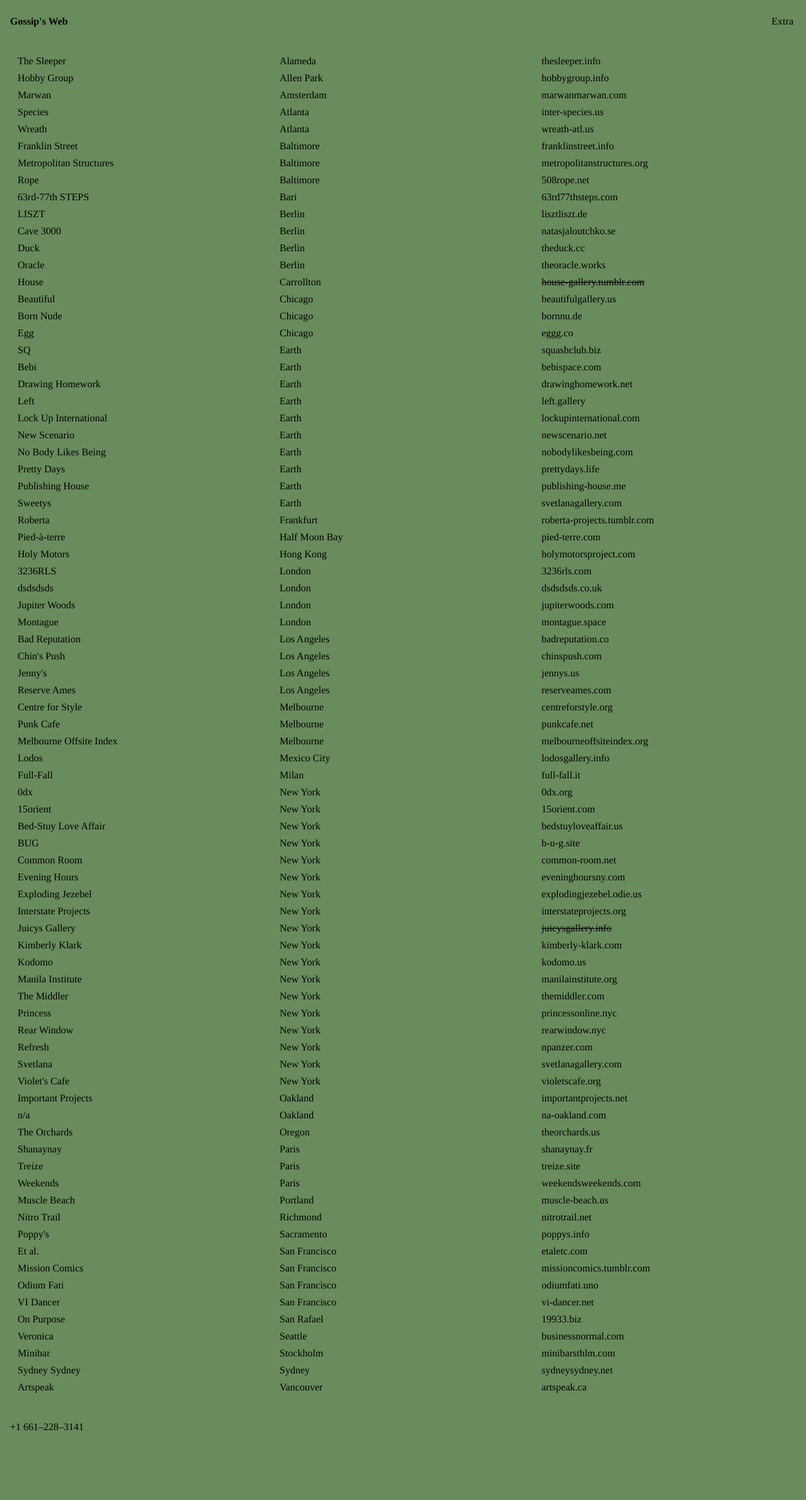
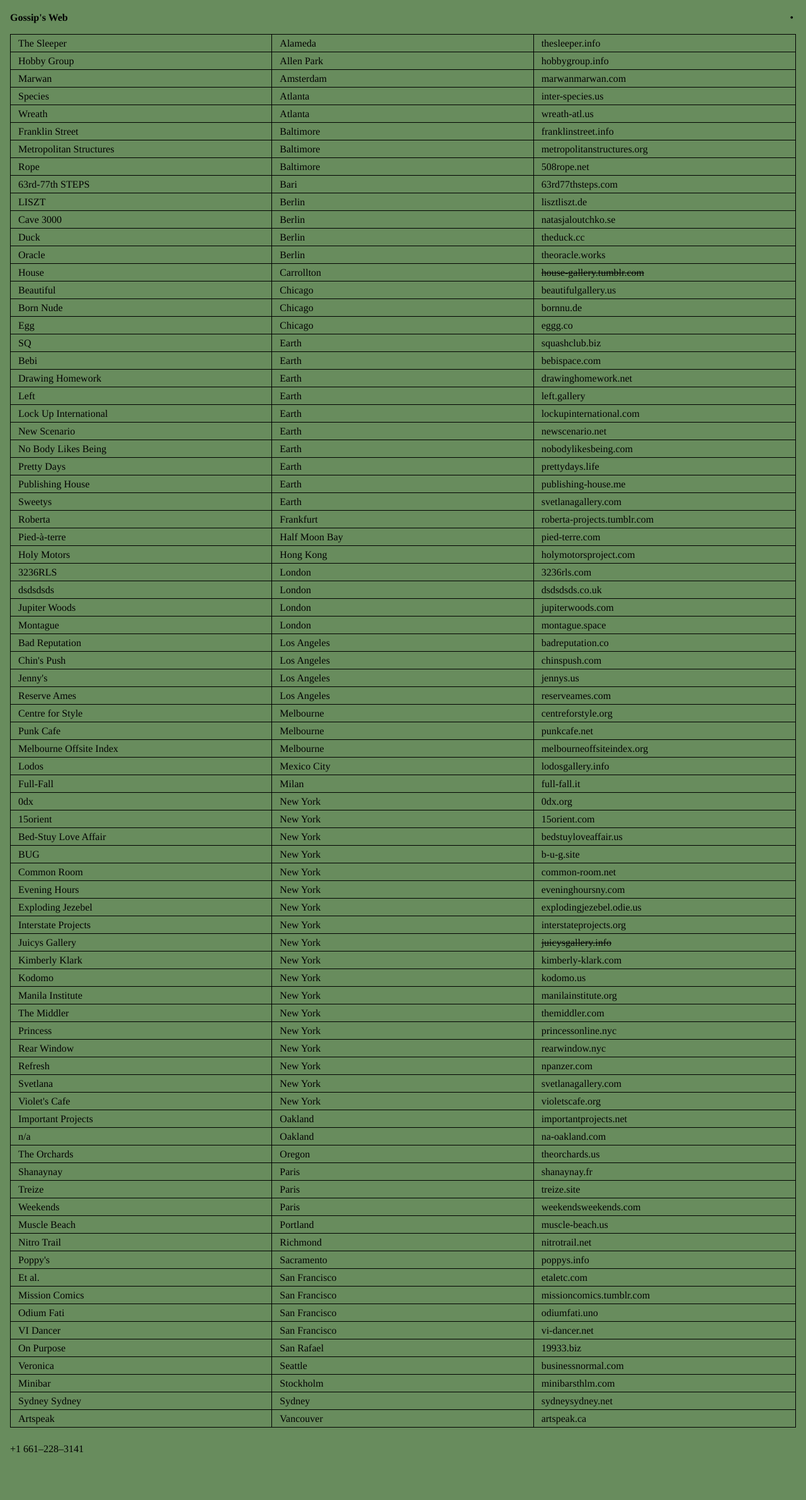
Before and after one commit to oilstel/gossips, a Jekyll site: the page built from index.md, in a window 1280 px wide. Shown: the whole page at 63% size. Built offline with Jekyll 4.4.1, drawn with Linux system fonts in a browser that asks for light colours.

Commit message:
revisions

```diff
--- a/_layouts/index.html
+++ b/_layouts/index.html
@@ -5,7 +5,7 @@
   {% include _header.html %}
 
   <div class="interview">
-    <p><a href="70836">Extra</a></p>
+    <p><a href="70836">•</a></p>
   </div>
 
   <div class="list">
--- a/_layouts/interview.html
+++ b/_layouts/interview.html
@@ -16,11 +16,11 @@
       {{ content }}
     </div>
 
-    <div id="triangle-mobile">
+    <!-- <div id="triangle-mobile">
       <a href="/">
         <img src="{{ site.url }}/imgs/triangle.png">
       </a>
-    </div>
+    </div> -->
   </section>
 
 </body>
--- a/css/global.scss
+++ b/css/global.scss
@@ -49,13 +49,12 @@ p {
 .interview {
   font-size: $font-size;
   position: absolute;
-  top: 2em;
+  top: 1.6em;
   right: 20px;
 }
 
 .about {
   font-size: $font-size;
-  line-height: 35px;
   width: 60%;
   padding-right: 2em;
   max-width: 500px;
@@ -69,8 +68,8 @@ footer {
 }
 
 .intro {
-  padding-top: 1em;
-  padding-bottom: 2em;
+  padding-top: .6em;
+  padding-bottom: .6em;
   font-size: $font-size;
 }
 
@@ -105,11 +104,15 @@ footer {
     font-size: $font-size-med;
 }
 
-// .line-inner {
-//   border: solid $text-color;
-//   border-width: 1px 0px 0px 0px;
-//   position: relative;
-// }
+.line-inner {
+  border: solid $text-color;
+  border-width: 1px 1px 0px 1px;
+  position: relative;
+}
+
+.line-inner:last-child {
+  border-bottom: 1px solid #000;
+}
 
 
 .inner {
@@ -126,6 +129,7 @@ footer {
   border-width: 0 0px 0 0;
   margin: auto;
   padding: 12px;
+  border-width: 0 1px 0 0;
 }
 
 .url .innercap {
@@ -137,7 +141,7 @@ footer {
   clear: both;
 }
 
-@media (max-width: 805px) {
+@media (max-width: 575px) {
 .url {
     width: 100%;
     border-color: red;
@@ -154,6 +158,7 @@ footer {
     border-width: 0 1px 0 0;
     margin: auto;
     padding: 12px;
+    line-height: 20px;
   }
 
   .inner:last-child {
--- a/css/interview.scss
+++ b/css/interview.scss
@@ -25,6 +25,7 @@ body {
 
 .info h2 {
   text-decoration: underline;
+  line-height: 20px;
 }
 
 section p {
```
